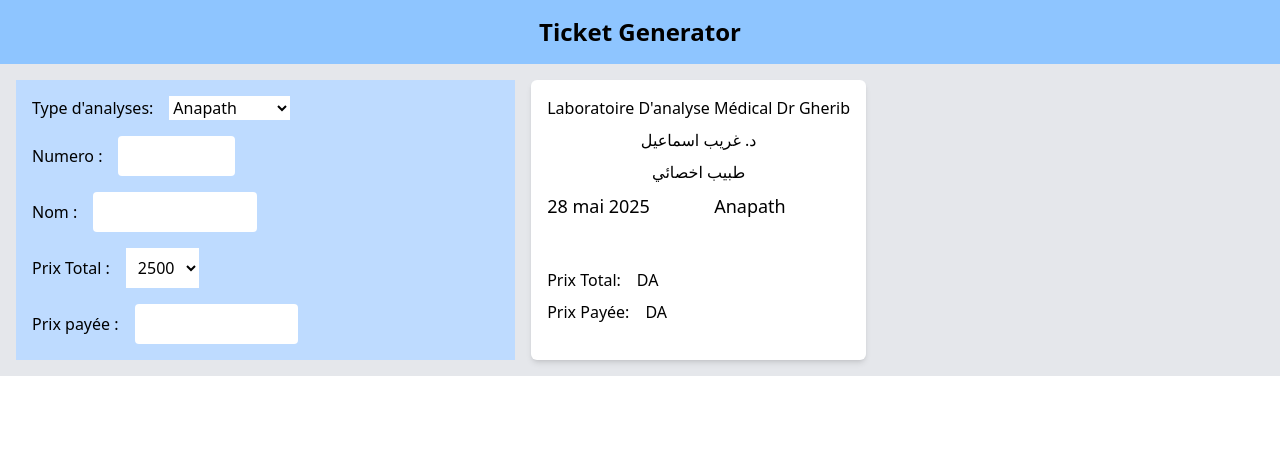
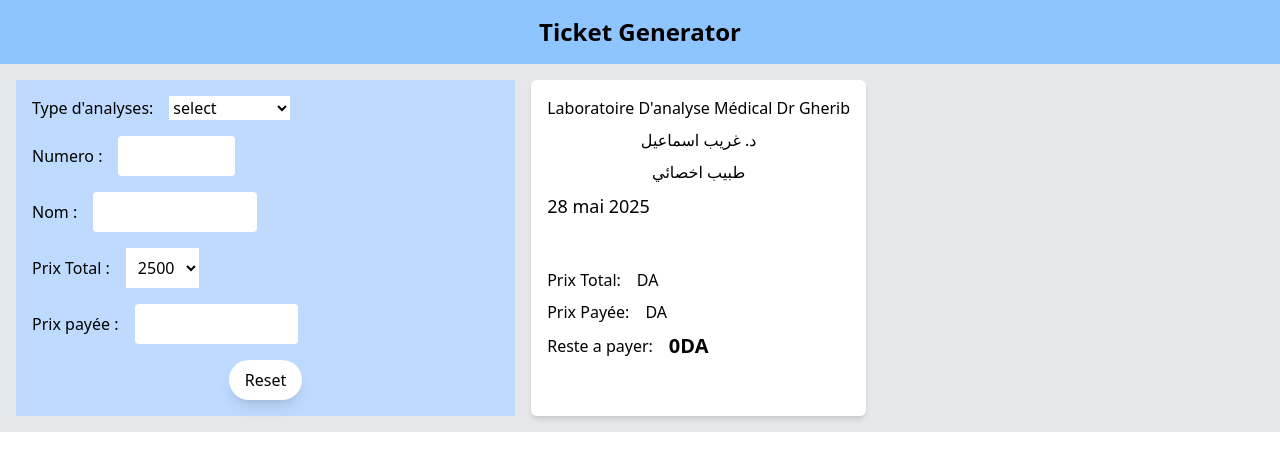
Before and after one commit to Medido1/office_ticket_generator, a React (Vite) app: page / in a window 1280 px wide. Shown: the top 470 px of the page. Built offline with nearby package versions, Linux system fonts and the light colour scheme.

Commit message:
Finish up form and ticket

```diff
--- a/src/components/Form.jsx
+++ b/src/components/Form.jsx
@@ -1,4 +1,5 @@
-function Form({changeType, setNumber, setName, setTotalPrice, setPayedSum}) {
+function Form({changeType, setNumber, setName,
+   setTotalPrice, setPayedSum,resetState, totalPrice}) {
   return (
     <form className="w-[40%] bg-blue-200 p-4">
       <div className="flex gap-4 mb-4">
@@ -8,10 +9,12 @@ function Form({changeType, setNumber, setName, setTotalPrice, setPayedSum}) {
         <select
           onChange = {(e) => changeType(e.target.value)}
           id="type"
-          className="bg-white">
-          <option value="anapath">Anapath</option>
+          className="bg-white"
+        >
+          <option value="">select</option>
+          <option value="Anapath">Anapath</option>
           <option value="Cytoponction">Cytoponction</option>
-          <option value="fcv">FCV</option>
+          <option value="F.C.V">FCV</option>
         </select>
       </div>
       <div className="flex gap-4 items-center mb-4">
@@ -33,7 +36,7 @@ function Form({changeType, setNumber, setName, setTotalPrice, setPayedSum}) {
           onChange={(e) => setName(e.target.value)}
           className="bg-white w-[35%] p-2 rounded border-grey-300 focus:outline-none
             focus:ring-2 focus:ring-blue-400"
-          type="text" id="text"
+          type="text" id="name" autoComplete="off"
         />
       </div>
       <div className="flex gap-4  items-center mt-4">
@@ -41,9 +44,10 @@ function Form({changeType, setNumber, setName, setTotalPrice, setPayedSum}) {
           Prix Total :
         </label>
         <select
-          onChange = {(e) => setTotalPrice(e.target.value)}
+          onChange = {(e) => setTotalPrice(Number(e.target.value))}
           id="totalPrice"
-          className="bg-white p-2">
+          className="bg-white p-2"
+          value={totalPrice}>
             <option value="2500">2500</option>
             <option value="2000">2000</option>
             <option value="1500">1500</option>
@@ -55,12 +59,18 @@ function Form({changeType, setNumber, setName, setTotalPrice, setPayedSum}) {
           Prix payée :
         </label>
         <input
-          onChange={(e) => setPayedSum(e.target.value)}
+          onChange={(e) => setPayedSum(Number(e.target.value))}
           className="bg-white w-[35%] p-2 rounded border-grey-300 focus:outline-none
             focus:ring-2 focus:ring-blue-400"
           type="number" id="payedSum"
         />
       </div>
+      <button
+        onClick={resetState}
+        className="block mx-auto bg-white px-4 py-2 rounded-full mt-4 shadow-lg cursor-pointer
+        hover:scale-125 transition delay-150">
+        Reset
+      </button>
     </form>
   )
 }
--- a/src/components/Main.jsx
+++ b/src/components/Main.jsx
@@ -10,7 +10,8 @@ function Main() {
     setNumber,
     setName,
     setTotalPrice,
-    setPayedSum} = useContext(GlobalContext)
+    setPayedSum,
+    resetState} = useContext(GlobalContext)
   return (
     <main className="p-4 flex gap-4 bg-gray-200">
       <Form
@@ -19,6 +20,8 @@ function Main() {
         setName = {setName}
         setTotalPrice = {setTotalPrice}
         setPayedSum = {setPayedSum}
+        resetState = {resetState}
+        totalPrice = {state.totalPrice}
       />
       <Ticket
         type ={state.type}
--- a/src/components/Ticket.jsx
+++ b/src/components/Ticket.jsx
@@ -29,7 +29,7 @@ function Ticket({type, number, name, totalPrice, payedSum}) {
         <p className="text-lg">
           {currentDay}
         </p>
-        <p className="text-lg">
+        <p className="text-xl">
           {`${type}`}
         </p>
         <p className="text-lg font-bold">
@@ -55,6 +55,14 @@ function Ticket({type, number, name, totalPrice, payedSum}) {
           {`${payedSum}`}DA
         </p>
       </div>
+      <div className="self-start flex items-center gap-4">
+        <p>
+          Reste a payer:
+        </p>
+        <p className="font-bold text-xl">
+          {`${totalPrice - payedSum}DA`}
+        </p>
+      </div>
     </div>
   )
 }
--- a/src/context/AppReducer.jsx
+++ b/src/context/AppReducer.jsx
@@ -1,7 +1,9 @@
+import {initialState} from "./GlobalContext";
+
 const priceMap = {
-  "anapath": 2000,
+  "Anapath": 2000,
   "Cytoponction": 1500,
-  "fcv": 1000
+  "F.C.V": 1000
 }
 
 export default (state, action) => {
@@ -32,6 +34,8 @@ export default (state, action) => {
         ...state,
         payedSum : action.payload
       }
+    case "Reset_State":
+      return {...initialState}
     default:
       return state;
   }
--- a/src/context/GlobalContext.jsx
+++ b/src/context/GlobalContext.jsx
@@ -1,8 +1,8 @@
 import { children, createContext, useReducer } from "react";
 import AppReducer from "./AppReducer";
 
-const initialState = {
-  type: "Anapath",
+export const initialState = {
+  type: "",
   number: "",
   name: "",
   totalPrice: "",
@@ -49,6 +49,10 @@ export const GlobalProvider = ({children}) => {
     })
   }
 
+  function resetState() {
+    dispatch({type:"Reset_State"})
+  }
+
   return (
     <GlobalContext.Provider value = {{
       state,
@@ -56,7 +60,8 @@ export const GlobalProvider = ({children}) => {
       setNumber,
       setName,
       setTotalPrice,
-      setPayedSum
+      setPayedSum,
+      resetState
     }}>
       {children}
     </GlobalContext.Provider>
```
